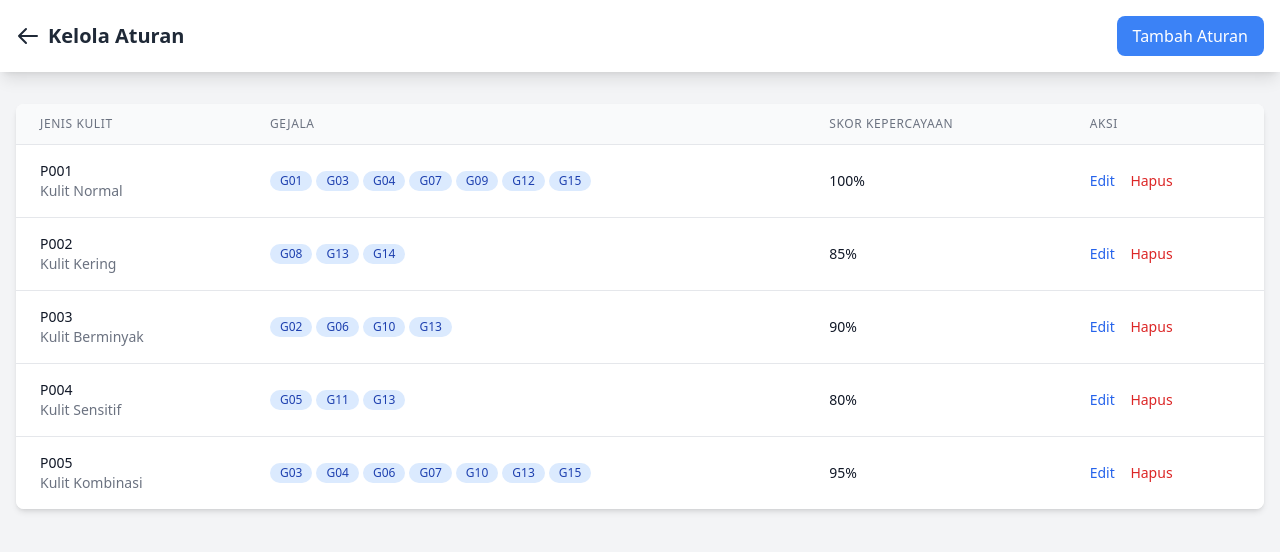
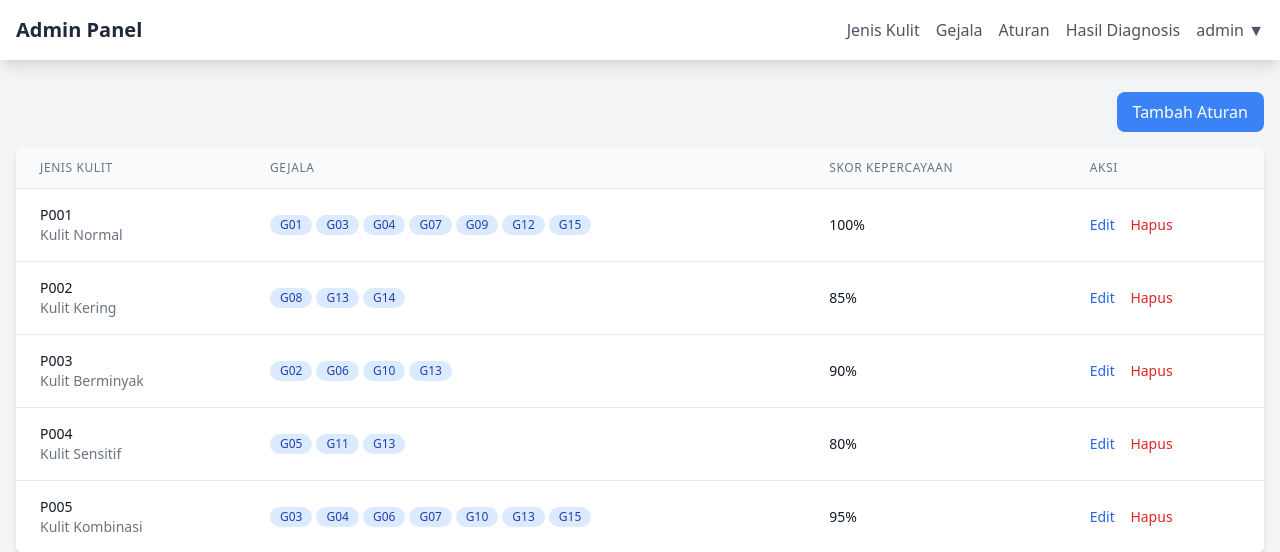
Before and after one commit to irfan-gitbash/sistem-pakar-pemilihan-skincare, a PHP site: page /admin/manage_rules.php in a window 1280 px wide. Shown: the top 552 px of the page. Run offline with PHP 8.4, Linux system fonts and the light colour scheme; a user stored in the database is signed in; data comes from the database, SQL or seed files in the repository; some libraries are stand-ins or nearby versions.

Commit message:
perubahan fitur v2

```diff
--- a/admin/dashboard.php
+++ b/admin/dashboard.php
@@ -28,7 +28,7 @@ try {
         LEFT JOIN symptoms s ON FIND_IN_SET(s.code, dh.selected_symptoms)
         GROUP BY dh.id
         ORDER BY dh.created_at DESC
-        LIMIT 15
+        LIMIT 3
     ");
     $recentDiagnoses = $stmt->fetchAll();
 
@@ -60,8 +60,8 @@ try {
     <nav class="bg-white shadow-lg">
         <div class="max-w-7xl mx-auto px-4">
             <div class="flex justify-between items-center py-4">
-                <div class="flex items-center">
-                    <span class="text-xl font-semibold text-gray-800">Admin Dashboard</span>
+                <div>
+                     <a href="dashboard.php" class="text-xl font-semibold text-gray-800">Admin Panel</a>
                 </div>
                 <!-- Desktop Menu -->
                 <div class="hidden md:flex items-center space-x-4">
--- a/admin/manage_rules.php
+++ b/admin/manage_rules.php
@@ -102,18 +102,42 @@ $rules = $db->query("
     <nav class="bg-white shadow-lg">
         <div class="max-w-7xl mx-auto px-4">
             <div class="flex justify-between items-center py-4">
-                <div class="flex items-center">
-                    <a href="dashboard.php" class="text-gray-800 hover:text-blue-500">
-                        <svg class="w-6 h-6 mr-2" fill="none" stroke="currentColor" viewBox="0 0 24 24">
-                            <path stroke-linecap="round" stroke-linejoin="round" stroke-width="2" d="M10 19l-7-7m0 0l7-7m-7 7h18"></path>
-                        </svg>
-                    </a>
-                    <span class="text-xl font-semibold text-gray-800">Kelola Aturan</span>
+                <div>
+                     <a href="dashboard.php" class="text-xl font-semibold text-gray-800">Admin Panel</a>
                 </div>
-                <div class="flex items-center space-x-4">
-                    <button onclick="showAddModal()" class="bg-blue-500 text-white px-4 py-2 rounded-lg hover:bg-blue-600">
-                        Tambah Aturan
-                    </button>
+                <!-- Desktop Menu -->
+                <div class="hidden md:flex items-center space-x-4">
+                    <a href="manage_skin_types.php" class="text-gray-600 hover:text-blue-500">Jenis Kulit</a>
+                    <a href="manage_symptoms.php" class="text-gray-600 hover:text-blue-500">Gejala</a>
+                    <a href="manage_rules.php" class="text-gray-600 hover:text-blue-500">Aturan</a>
+                    <a href="diagnosis_manage.php" class="text-gray-600 hover:text-blue-500">Hasil Diagnosis</a>
+                    <div class="relative group">
+                        <button class="text-gray-600 hover:text-blue-500">
+                            <?php echo htmlspecialchars($_SESSION['admin_username']); ?> ▼
+                        </button>
+                        <div class="absolute right-0 w-48 py-2 mt-2 bg-white rounded-lg shadow-xl hidden group-hover:block">
+                            <a href="profile.php" class="block px-4 py-2 text-gray-800 hover:bg-gray-100">Profile</a>
+                            <a href="logout.php" class="block px-4 py-2 text-red-600 hover:bg-gray-100">Logout</a>
+                        </div>
+                    </div>
+                </div>
+                <!-- Mobile Menu Button -->
+                <button class="md:hidden rounded-lg focus:outline-none focus:shadow-outline" id="menuBtn">
+                    <svg fill="currentColor" viewBox="0 0 20 20" class="w-6 h-6">
+                        <path fill-rule="evenodd" d="M3 5a1 1 0 011-1h12a1 1 0 110 2H4a1 1 0 01-1-1zM3 10a1 1 0 011-1h12a1 1 0 110 2H4a1 1 0 01-1-1zM9 15a1 1 0 011-1h6a1 1 0 110 2h-6a1 1 0 01-1-1z"></path>
+                    </svg>
+                </button>
+            </div>
+            <!-- Mobile Menu -->
+            <div class="hidden md:hidden" id="mobileMenu">
+                <div class="px-2 pt-2 pb-3 space-y-1">
+                    <a href="manage_skin_types.php" class="block px-3 py-2 rounded-md text-gray-700 hover:text-gray-900 hover:bg-gray-50">Jenis Kulit</a>
+                    <a href="manage_symptoms.php" class="block px-3 py-2 rounded-md text-gray-700 hover:text-gray-900 hover:bg-gray-50">Gejala</a>
+                    <a href="manage_rules.php" class="block px-3 py-2 rounded-md text-gray-700 hover:text-gray-900 hover:bg-gray-50">Aturan</a>
+                    <a href="diagnosis_manage.php" class="block px-3 py-2 rounded-md text-gray-700 hover:text-gray-900 hover:bg-gray-50">Hasil Diagnosis</a>
+                    <hr class="my-2 border-gray-200">
+                    <a href="profile.php" class="block px-3 py-2 rounded-md text-gray-700 hover:text-gray-900 hover:bg-gray-50">Profile</a>
+                    <a href="logout.php" class="block px-3 py-2 rounded-md text-red-600 hover:text-red-700 hover:bg-gray-50">Logout</a>
                 </div>
             </div>
         </div>
@@ -131,6 +155,13 @@ $rules = $db->query("
                 <p><?php echo $success; ?></p>
             </div>
         <?php endif; ?>
+
+        <!-- Tambah Aturan Button -->
+        <div class="flex justify-end mb-4">
+            <button onclick="showAddModal()" class="bg-blue-500 text-white px-4 py-2 rounded-lg hover:bg-blue-600">
+                Tambah Aturan
+            </button>
+        </div>
 
         <!-- Rules List -->
         <div class="bg-white rounded-lg shadow-md overflow-hidden">
```
Also changed, not shown: admin/diagnosis_manage.php (+4 -4 lines), admin/manage_skin_types.php (+7 -10 lines), admin/manage_symptoms.php (+42 -11 lines), index.php (+13 -0 lines).
